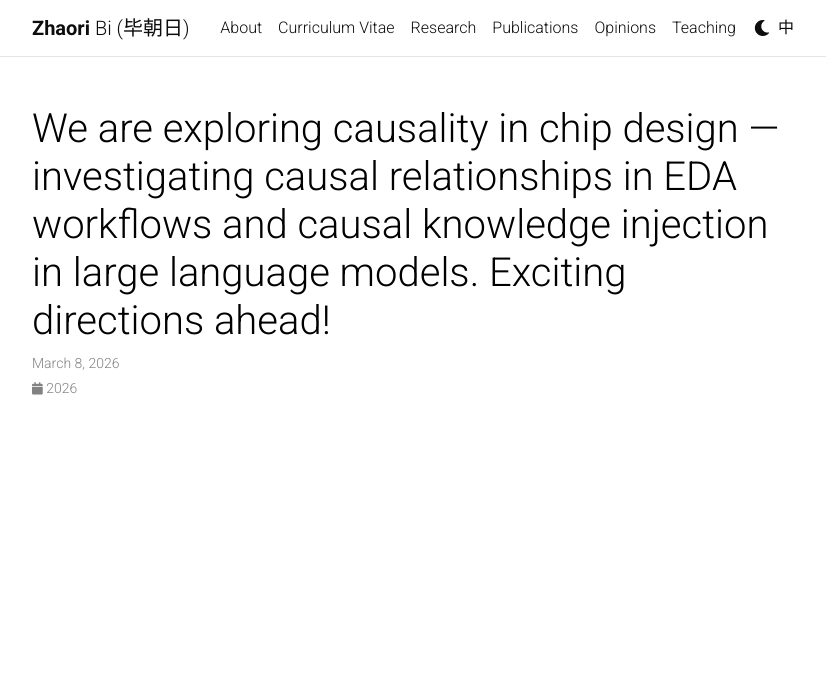
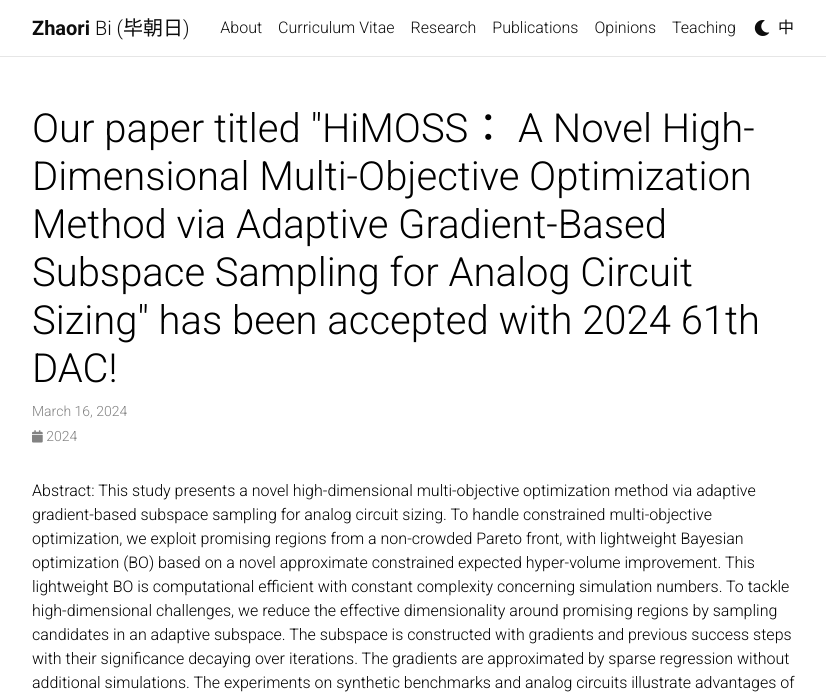
Before and after one commit to bzr2915/bzr2915, a Jekyll site: the page built from _news/A_10.md, in a window 1280 px wide and 1178 px high. Shown: the top 698 px of the window, without its empty margins (223-1049 px from the left). Built offline with Jekyll 4.4.1, drawn with Linux system fonts in a browser that asks for light colours; comment, search, counter and statistics services are not loaded; a style sheet for code colours, icons or effects is not loaded; some of the changed text lies outside the part shown.

Commit message:
fix: restore A_10 (HiMOSS), add causality news as A_27
Co-Authored-By: Claude Opus 4.6 <noreply@anthropic.com>

```diff
--- a/_news/A_10.md
+++ b/_news/A_10.md
@@ -1,7 +1,17 @@
 ---
 layout: post
-title: We are exploring causality in chip design — investigating causal relationships in EDA workflows and causal knowledge injection in large language models. Exciting directions ahead!
-date: 2026-03-08
+title: Our paper titled "HiMOSS： A Novel High-Dimensional Multi-Objective Optimization Method via Adaptive Gradient-Based Subspace Sampling for Analog Circuit Sizing" has been accepted with 2024 61th DAC!
+date: 2024-03-16 16:11:00-0400
 inline: false
 related_posts: false
 ---
+Abstract: This study presents a novel high-dimensional multi-objective optimization method via adaptive gradient-based subspace sampling for analog circuit sizing. To handle constrained multi-objective optimization, we exploit promising regions from a non-crowded Pareto front, with lightweight Bayesian optimization (BO) based on a novel approximate constrained expected hyper-volume improvement. This lightweight BO is computational efficient with constant complexity concerning simulation numbers. To tackle high-dimensional challenges, we reduce the effective dimensionality around promising regions by sampling candidates in an adaptive subspace. The subspace is constructed with gradients and previous success steps with their significance decaying over iterations. The gradients are approximated by sparse regression without additional simulations. The experiments on synthetic benchmarks and analog circuits illustrate advantages of the proposed method over Bayesian and evolutionary baselines.
+
+<div class="row">
+    <div class="col-sm mt-3 mt-md-0">
+        {% include figure.html path="assets/img/DAC24_HIMOSS.png" title="example image" class="img-fluid rounded z-depth-1" %}
+    </div>
+</div>
+<div class="caption">
+    Our poster in DAC 2024.
+</div>
```
Also changed, not shown: _news/A_27.md (added, +7 -0 lines).
